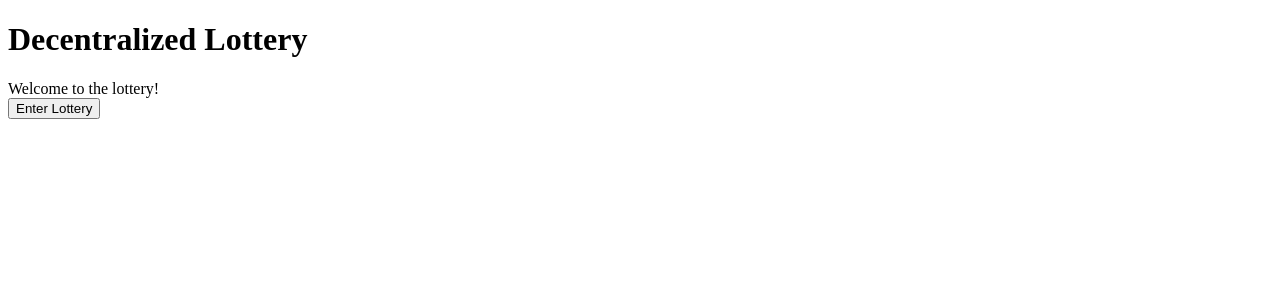
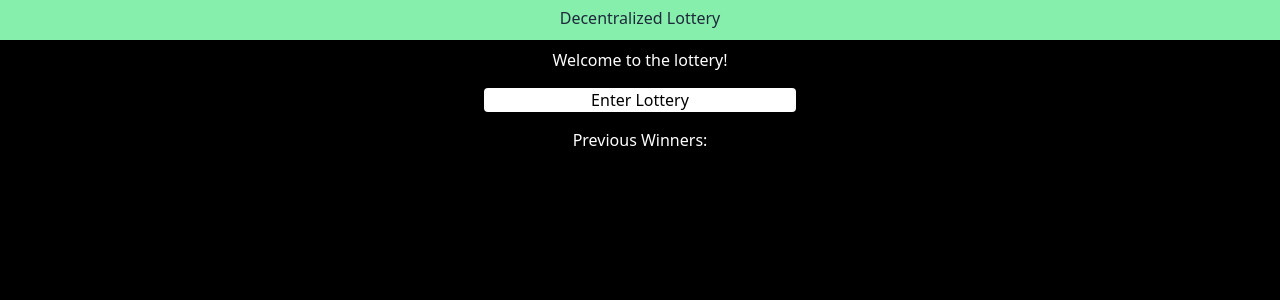
Before and after one commit to RyanPaulGannon/spot-the-ball-web3, a Nuxt app: page / in a window 1280 px wide. Shown: the top 300 px of the page. Built offline with nearby package versions, Linux system fonts and the light colour scheme.

Commit message:
Added Tailwind

```diff
--- a/components/Header.vue
+++ b/components/Header.vue
@@ -1,11 +1,5 @@
-<script setup lang="ts">
-// import Moralis from "moralis"
-
-// Moralis.start({
-//   apiKey: process.env.MORALIS_API_KEY,
-// })
-</script>
-
 <template>
-  <h1>Decentralized Lottery</h1>
+  <div class="bg-green-300 h-10 text-center">
+    <h1 class="text-slate-800 pt-1.5">Decentralized Lottery</h1>
+  </div>
 </template>
--- a/components/LotteryEntrance.vue
+++ b/components/LotteryEntrance.vue
@@ -11,6 +11,15 @@ function enterLottery() {
 </script>
 
 <template>
-  <div>Welcome to the lottery!</div>
-  <button id="connectButton" @click="enterLottery">Enter Lottery</button>
+  <div class="bg-black h-screen">
+    <h2 class="text-white text-center pt-2">Welcome to the lottery!</h2>
+    <div class="text-center p-4">
+      <button class="rounded bg-white w-3/12" @click="enterLottery">
+        Enter Lottery
+      </button>
+    </div>
+    <div>
+      <p class="text-white text-center">Previous Winners:</p>
+    </div>
+  </div>
 </template>
--- a/nuxt.config.ts
+++ b/nuxt.config.ts
@@ -1,4 +1,4 @@
 // https://v3.nuxtjs.org/api/configuration/nuxt.config
 export default defineNuxtConfig({
-
+  modules: ["@nuxtjs/tailwindcss"],
 })
--- a/package.json
+++ b/package.json
@@ -8,15 +8,11 @@
     "postinstall": "nuxt prepare"
   },
   "devDependencies": {
+    "@nuxtjs/tailwindcss": "^6.1.3",
     "nuxt": "^3.0.0-rc.14"
   },
   "dependencies": {
-    "@web3uikit/core": "^0.1.11",
-    "@web3uikit/icons": "^0.1.11",
-    "@web3uikit/web3": "^0.1.9",
     "ethers": "^5.7.2",
-    "moralis": "^2.6.0",
-    "moralis-v1": "^1.11.0",
     "pinia": "^2.0.27"
   }
 }
```
Also changed, not shown: 1 other file (tests, documents, lock files or other folders).
